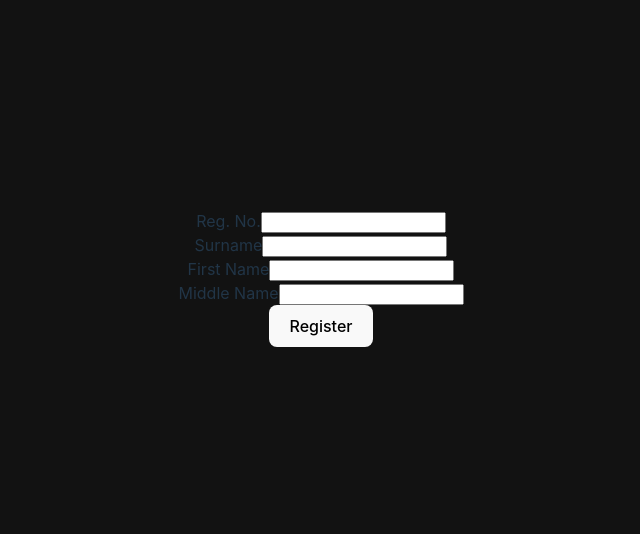
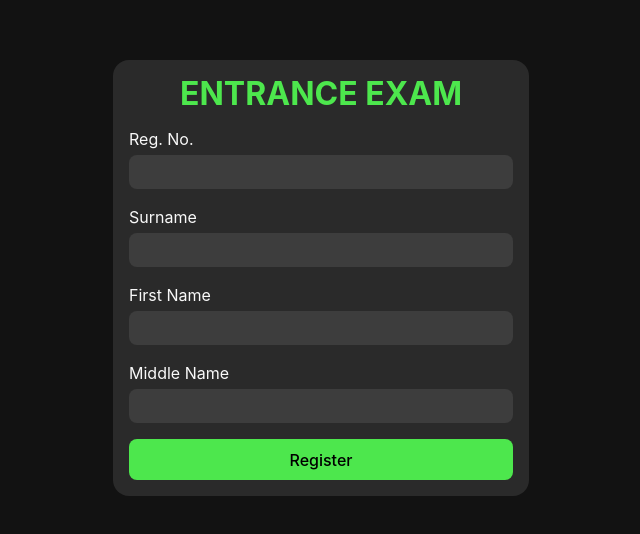
Before and after one commit to raymayo/entrance-exam, a React (Vite) app: page / in a window 1280 px wide. Shown: the part 122-656 px from the top of the page, without its empty margins (319-959 px from the left). Built offline with nearby package versions, Linux system fonts and the light colour scheme.

Commit message:
Update ExamEntry.jsx

```diff
--- a/src/components/ExamEntry.jsx
+++ b/src/components/ExamEntry.jsx
@@ -31,7 +31,8 @@ const ExamEntry = () => {
   };
 
   return (
-    <form onSubmit={handleSubmit}>
+    <form onSubmit={handleSubmit} className='mainEntry'>
+      <h1 className='titleHead'>ENTRANCE EXAM</h1>
       <div>
         <label>Reg. No.</label>
         <input
```
